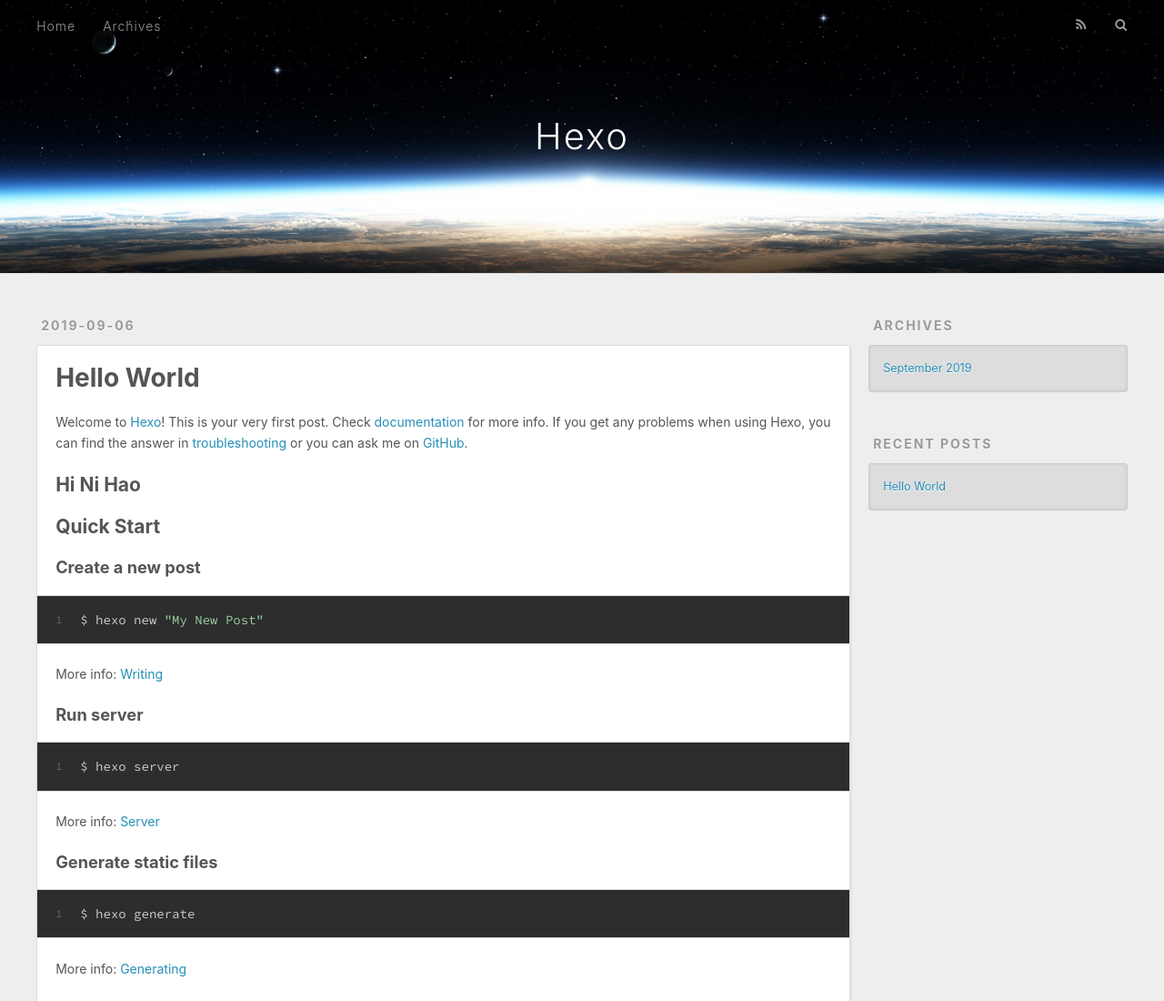
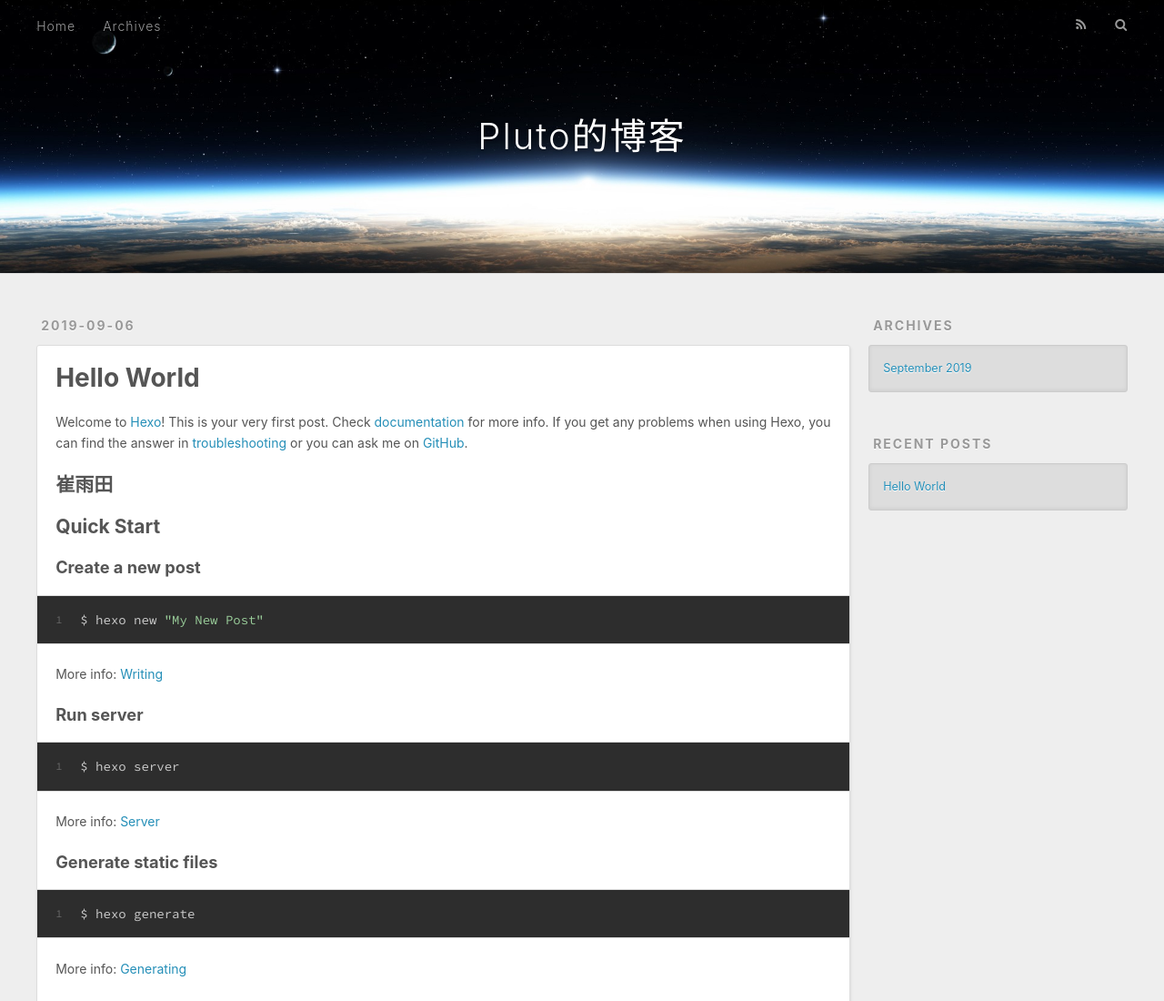
Before and after one commit to HiRenZeHui/HiRenZeHui.github.io, a plain HTML site: page index.html in a window 1280 px wide. Shown: the top 1100 px of the page at 91% size. Drawn offline with nearby package versions, Linux system fonts and the light colour scheme.

Commit message:
Site updated: 2019-09-07 20:57:25

```diff
--- a/index.html
+++ b/index.html
@@ -5,17 +5,17 @@
 
 
 
-  <title>Hexo</title>
+  <title>Pluto的博客</title>
   <meta name="viewport" content="width=device-width, initial-scale=1, maximum-scale=1">
   <meta property="og:type" content="website">
-<meta property="og:title" content="Hexo">
+<meta property="og:title" content="Pluto的博客">
 <meta property="og:url" content="https://HiRenZeHui.github.io/index.html">
-<meta property="og:site_name" content="Hexo">
+<meta property="og:site_name" content="Pluto的博客">
 <meta property="og:locale" content="en">
 <meta name="twitter:card" content="summary">
-<meta name="twitter:title" content="Hexo">
+<meta name="twitter:title" content="Pluto的博客">
 
-    <link rel="alternate" href="/atom.xml" title="Hexo" type="application/atom+xml">
+    <link rel="alternate" href="/atom.xml" title="Pluto的博客" type="application/atom+xml">
 
 
     <link rel="icon" href="/favicon.png">
@@ -34,7 +34,7 @@
   <div id="header-outer" class="outer">
     <div id="header-title" class="inner">
       <h1 id="logo-wrap">
-        <a href="/" id="logo">Hexo</a>
+        <a href="/" id="logo">Pluto的博客</a>
       </h1>
 
     </div>
@@ -85,7 +85,7 @@
     <div class="article-entry" itemprop="articleBody">
 
         <p>Welcome to <a href="https://hexo.io/" target="_blank" rel="noopener">Hexo</a>! This is your very first post. Check <a href="https://hexo.io/docs/" target="_blank" rel="noopener">documentation</a> for more info. If you get any problems when using Hexo, you can find the answer in <a href="https://hexo.io/docs/troubleshooting.html" target="_blank" rel="noopener">troubleshooting</a> or you can ask me on <a href="https://github.com/hexojs/hexo/issues" target="_blank" rel="noopener">GitHub</a>.</p>
-<h2 id="Hi-Ni-Hao"><a href="#Hi-Ni-Hao" class="headerlink" title="Hi Ni Hao"></a>Hi Ni Hao</h2><h2 id="Quick-Start"><a href="#Quick-Start" class="headerlink" title="Quick Start"></a>Quick Start</h2><h3 id="Create-a-new-post"><a href="#Create-a-new-post" class="headerlink" title="Create a new post"></a>Create a new post</h3><figure class="highlight bash"><table><tr><td class="gutter"><pre><span class="line">1</span><br></pre></td><td class="code"><pre><span class="line">$ hexo new <span class="string">"My New Post"</span></span><br></pre></td></tr></table></figure>
+<h2 id="崔雨田"><a href="#崔雨田" class="headerlink" title="崔雨田"></a>崔雨田</h2><h2 id="Quick-Start"><a href="#Quick-Start" class="headerlink" title="Quick Start"></a>Quick Start</h2><h3 id="Create-a-new-post"><a href="#Create-a-new-post" class="headerlink" title="Create a new post"></a>Create a new post</h3><figure class="highlight bash"><table><tr><td class="gutter"><pre><span class="line">1</span><br></pre></td><td class="code"><pre><span class="line">$ hexo new <span class="string">"My New Post"</span></span><br></pre></td></tr></table></figure>
 
 <p>More info: <a href="https://hexo.io/docs/writing.html" target="_blank" rel="noopener">Writing</a></p>
 <h3 id="Run-server"><a href="#Run-server" class="headerlink" title="Run server"></a>Run server</h3><figure class="highlight bash"><table><tr><td class="gutter"><pre><span class="line">1</span><br></pre></td><td class="code"><pre><span class="line">$ hexo server</span><br></pre></td></tr></table></figure>
@@ -101,7 +101,7 @@
 
     </div>
     <footer class="article-footer">
-      <a data-url="https://HiRenZeHui.github.io/2019/09/06/hello-world/" data-id="ck08wyiad000048pibvtuw01r" class="article-share-link">Share</a>
+      <a data-url="https://HiRenZeHui.github.io/2019/09/06/hello-world/" data-id="ck09jz7et0000lopi0swhjc3y" class="article-share-link">Share</a>
 
 
     </footer>
```
Also changed, not shown: 2019/09/06/hello-world/index.html (+10 -10 lines), archives/2019/09/index.html (+6 -6 lines), archives/2019/index.html (+6 -6 lines), archives/index.html (+6 -6 lines).
